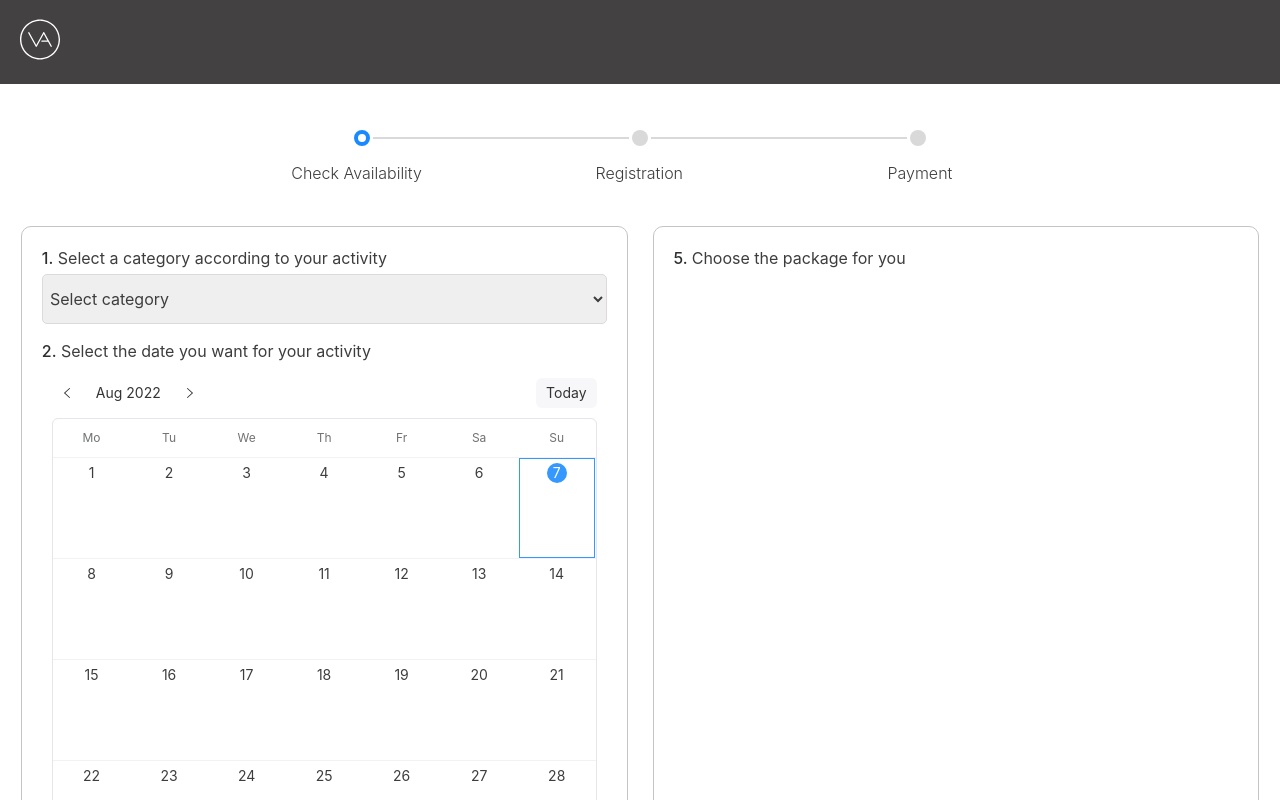
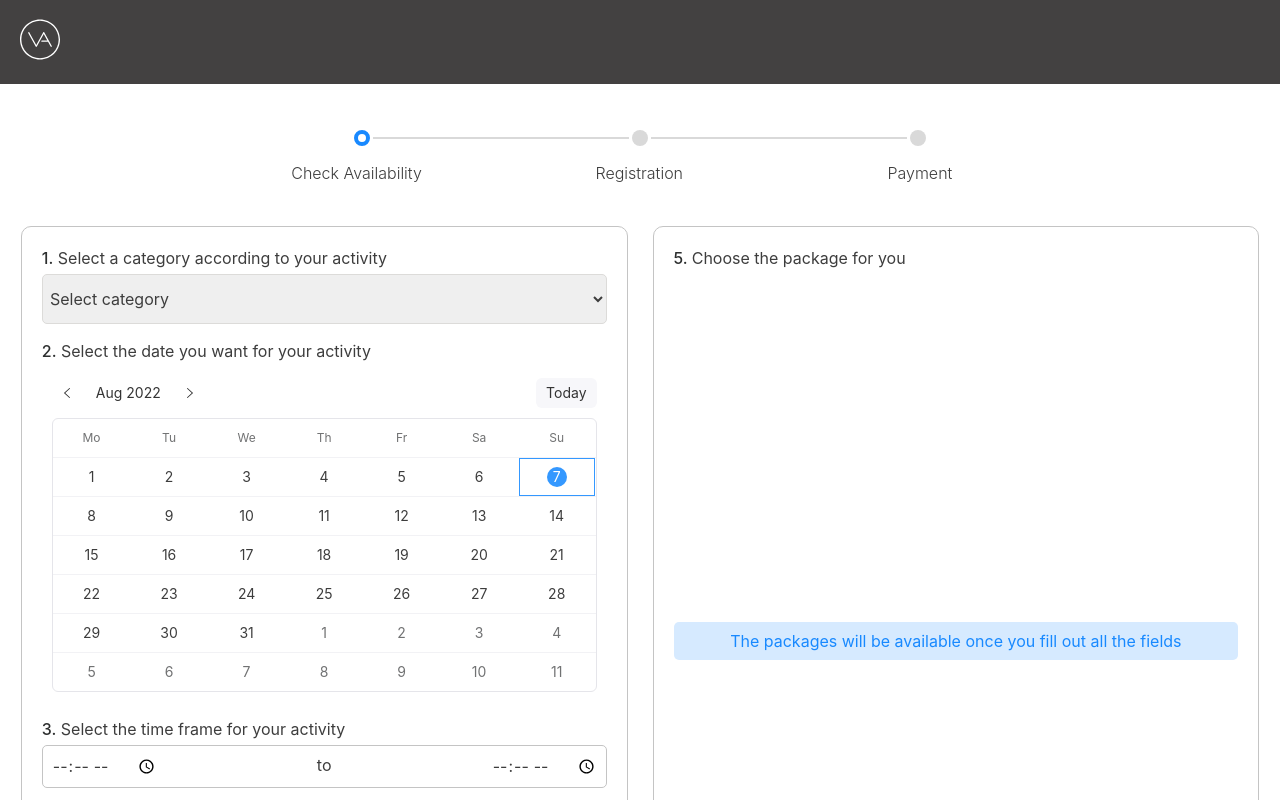
Before and after one commit to nicksiuxs/hackthon, a React (Create React App) app: page / in a window 1280 px wide. Shown: the top 800 px of the page. Built offline with nearby package versions, Linux system fonts and the light colour scheme.

Commit message:
calendar is compact

```diff
--- a/src/pages/Home/components/CustomCalendar/CustomCalendar.js
+++ b/src/pages/Home/components/CustomCalendar/CustomCalendar.js
@@ -15,7 +15,7 @@ const CustomCalendar = ({ handleOnChangeCalendar }) => {
     }
 
     return (
-        <Calendar bordered onSelect={handleOnChange} menuautowidth="true" />
+        <Calendar compact bordered onSelect={handleOnChange} menuautowidth="true" />
     )
 }
 
```
